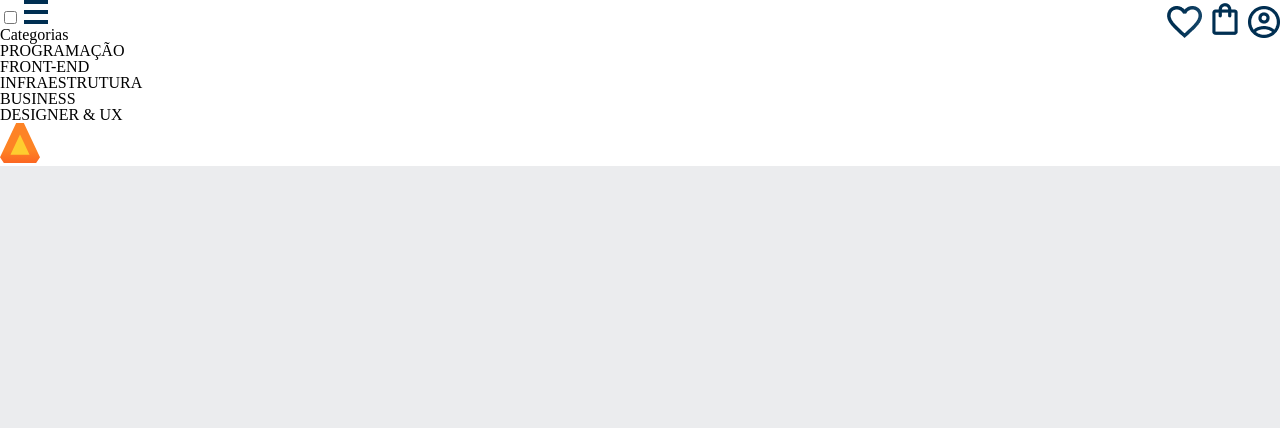
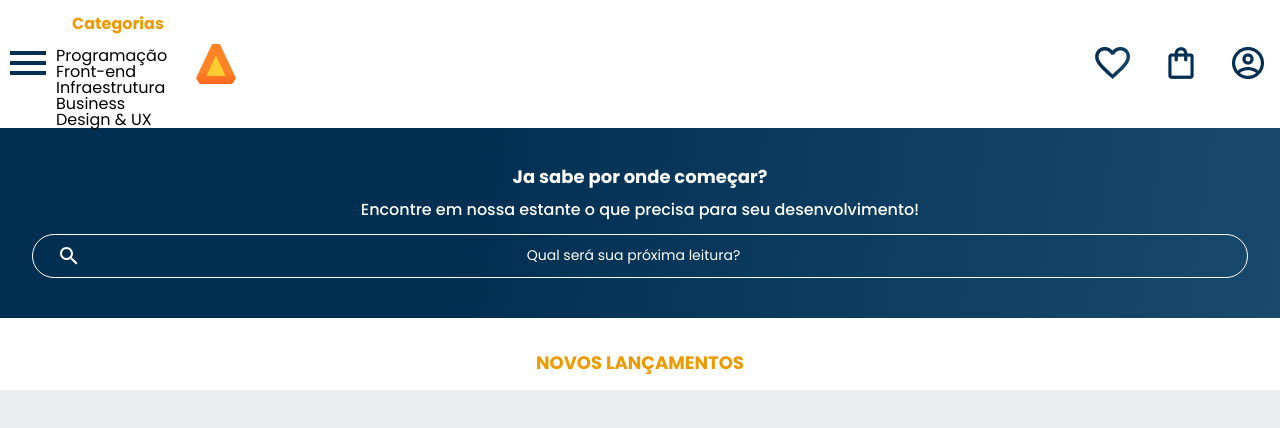
Before and after one commit to AnnaMassei/site-atualizado-, a plain HTML site: page Index.html in a window 1280 px wide. Drawn offline with Linux system fonts and the light colour scheme.

Commit message:
Add files via upload

```diff
--- a/Index.html
+++ b/Index.html
@@ -5,41 +5,52 @@
     <meta name="viewport" content="width=device-width, initial-scale=1.0">
     <title>AluraBooks</title>
     <link rel="stylesheet" href="reset.css">
+    <link rel="preconnect" href="https://fonts.googleapis.com">
+    <link rel="preconnect" href="https://fonts.gstatic.com" crossorigin>
+    <link href="https://fonts.googleapis.com/css2?family=Poppins:wght@300;400;500;700&display=swap" rel="stylesheet">
     <link rel="stylesheet" href="styles.css">
+
 </head>
+
 <body>
 
  <header class="cabecalho">
 
-    <div class="conteiner">
-    <input type="checkbox" id="menu" class="conteiner__botao">
+    <div class="container">
+    <input type="checkbox" id="menu" class="container__botao">
     <label for="menu">
-    <span class="cabecalho__menu-hamburguer conteiner__imagem"></span>
+    <span class="cabecalho__menu-hamburguer container__imagem"></span>
     </label>
     <ul class="lita-menu">
     <li class="lista-menu__titulo">Categorias</li>
-    <li class="lita-menu__item"><a href="#" class="lista-menu__link"></a>PROGRAMAÇÃO</li>
-    <li class="lita-menu__item"><a href="#" class="lista-menu__link"></a>FRONT-END</li>
-    <li class="lita-menu__item"><a href="#" class="lista-menu__link"></a>INFRAESTRUTURA</li>
-    <li class="lita-menu__item"><a href="#" class="lista-menu__link"></a>BUSINESS</li>
-    <li class="lita-menu__item"><a href="#" class="lista-menu__link"></a>DESIGNER & UX</li>
+    <li class="lita-menu__item"><a href="#" class="lista-menu__link"></a>Programação</li>
+    <li class="lita-menu__item"><a href="#" class="lista-menu__link"></a>Front-end</li>
+    <li class="lita-menu__item"><a href="#" class="lista-menu__link"></a>Infraestrutura</li>
+    <li class="lita-menu__item"><a href="#" class="lista-menu__link"></a>Business</li>
+    <li class="lita-menu__item"><a href="#" class="lista-menu__link"></a>Design & UX</li>
 
     </ul>
 
-    <img class="conteiner__imagem" src="img/Logo.svg" alt=" Foto da Logo do site">
+    <img class="container__imagem" src="img/Logo.svg" alt=" Foto da Logo do site">
     </div>
 
 
 
-    <div class="conteiner">
-    <a href="#"><img class="conteiner__imagem" src="img/Vector.png" alt="Imagem Favoritos"></a>
-    <a href="#"><img class="conteiner__imagem" src="img/Sacola.png" alt="Imagem da Sacola"></a>
-    <a href="#"><img class="conteiner__imagem" src="img/Vector (1).png" alt="Imagem Usuario"></a>
+    <div class="container">
+    <a href="#"><img class="container__imagem" src="img/Vector.png" alt="Imagem Favoritos"></a>
+    <a href="#"><img class="container__imagem" src="img/Sacola.png" alt="Imagem da Sacola"></a>
+    <a href="#"><img class="container__imagem" src="img/Vector (1).png" alt="Imagem Usuario"></a>
     </div>
 
+</header>
+<section class="banner">
+    <h2 class="banner__titulo">Ja sabe por onde começar?</h2>
+    <p class="banner__texto">Encontre em nossa estante o que precisa para seu desenvolvimento!</p>
+    <input type="search" class="banner__pesquisa" placeholder="Qual será sua próxima leitura?">
+</section>
+<section class="carrossel">
+    <h2 class="carrossel__titulo">Novos lançamentos</h2>
+</section>
+ </body>
 
- </header>
-
-
-</body>
 </html>
--- a/styles.css
+++ b/styles.css
@@ -1,9 +1,19 @@
 @import url("styles/header.css");
+@import url("styles/banner.css");
+@import url("styles/carrossel.css");
 
 
 :root{
     --cor-de-fundo: #EBECEE;
     --branco: #ffffff;
+    --laranja:#EB9B00;
+    --azul-degrade: linear-gradient(97.54deg, #002F52 35.49%, #326589 165.37%);
+    --fonte-principal: "Poppins";
 }
 
-body{background-color:var(--cor-de-fundo) ;}
+body{
+    background-color:var(--cor-de-fundo) ;
+    font-family: var(--fonte-principal);
+    font-size: 16px;
+    font-weight: 400;
+}
--- /dev/null
+++ b/styles/banner.css
@@ -0,0 +1,35 @@
+.banner{
+    background: var(--azul-degrade);
+    color:var(--branco);
+    text-align: center;
+    padding:2.5em 2em;
+}
+
+.banner__titulo{
+    font-size:18px ;
+    font-weight: 700;
+}
+
+.banner__texto{
+    font-weight: 500;
+    margin:1em 0 ;
+}
+
+.banner__pesquisa{
+background-color:transparent ;
+border: 1px solid var(--branco);
+color: var(--branco);
+border-radius: 24px;
+padding: 1em;
+width: 100%;
+}
+
+.banner__pesquisa::placeholder {
+    font-family: var(--fonte-principal);
+    font-size: 14px;
+    font-weight:400;
+    text-align: center;
+    color: var(--branco);
+    background: url("../img/Lupa.svg") no-repeat;
+    background-position: 1em;
+}
--- /dev/null
+++ b/styles/carrossel.css
@@ -0,0 +1,9 @@
+.carrossel__titulo{
+    color: var(--laranja);
+    background-color: var(--branco);
+    text-align: center;
+    text-transform: uppercase;
+    font-size: 18px;
+    font-weight: 700;
+    padding: 2em 0 1em 0;
+}
--- a/styles/header.css
+++ b/styles/header.css
@@ -4,17 +4,57 @@
   background-image:url("../img/Menu.png");
   background-repeat: no-repeat;
   background-position: center;
-  display: inline-block;}
+  display: inline-block;
+}
 
 .cabecalho{
-
 background-color: var(--branco);
 display: flex;
 justify-content: space-between;
+align-items: center;
+position: relative;
 
   }
 
-  .conteiner{ display: flex
-              align-items: center ;}
+.container{
+    display: flex;
+    align-items: center ;
+}
 
-.comteiner__imagem{ padding: 1em;}
+.container__imagem{
+  padding: 1em;
+}
+
+.lista-menu{
+  display: none;
+  position: absolute;
+  top: 100%;
+  width: 60vw;
+}
+
+.container__botao:checked~.lista-menu{
+  display: block;
+}
+
+.lista-menu__titulo,
+.lista-menu__item{
+  padding: 1em;
+  background-color: var(--branco);
+}
+
+.lista-menu__titulo{
+  color: var(--laranja);
+  font-weight: 700;
+}
+
+.lista-menu__link{
+  background: var(--azul-degrade);
+  -webkit-background-clip: text;
+  -webkit-text-fill-color: transparent;
+  background-clip: text;
+  text-transform: uppercase;
+}
+
+.container__botao{
+  display: none;
+}
```
Also changed, not shown: img/Lupa.svg (added).
